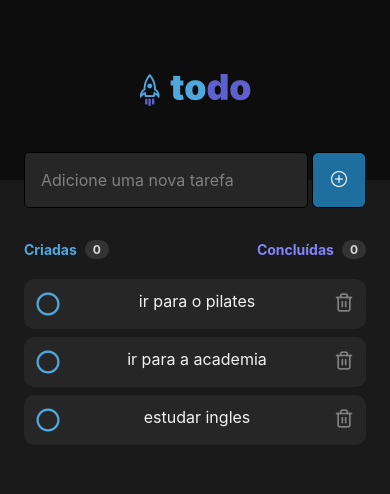
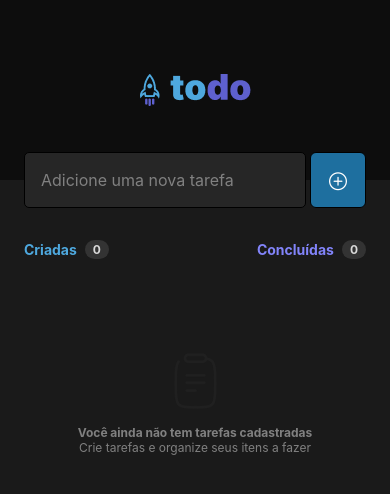
Before and after one commit to giovaniocan/TodoList, a React Native app: screen / in a window 390 px wide. Shown: the top 494 px of the page. Built offline with nearby package versions, Linux system fonts and the light colour scheme.

Commit message:
fixed some little issues in css

```diff
--- a/src/components/Tasks/index.tsx
+++ b/src/components/Tasks/index.tsx
@@ -5,7 +5,7 @@ import { EmptyList } from "../EmptyList";
 import { Task } from "../Task";
 
 export function Tasks(){
-    const [tasks, setTasks] = useState<string[]>(['ir para o pilates', 'ir para a academia', 'estudar ingles'])
+    const [tasks, setTasks] = useState<string[]>([])
 
     return(
         <View style={styles.container}>
--- a/src/components/ToDoInput/index.tsx
+++ b/src/components/ToDoInput/index.tsx
@@ -26,7 +26,7 @@ export function ToDOInput(){
             />
 
             <TouchableOpacity style={styles.button} onPress={handleAddTask}>
-                <AntDesign name="pluscircleo" size={16} color="#fff" />
+                <AntDesign name="pluscircleo" size={18} color="#fff" />
             </TouchableOpacity>
         </View>
     )
```
